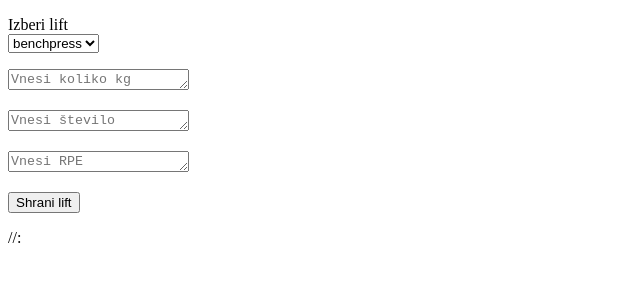
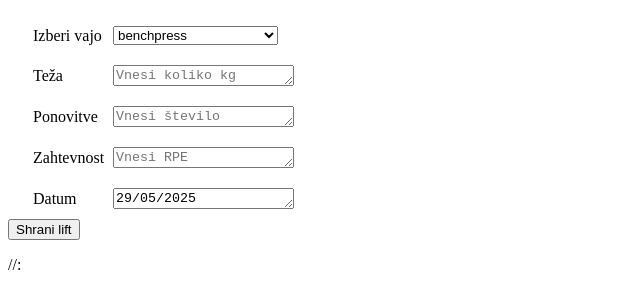
Before and after one commit to jakakriletic/gym-project, a plain HTML site: page frontend/index.html in a window 1280 px wide. Shown: the whole page, without its empty margins (0-640 px from the left). Drawn offline with Linux system fonts and the light colour scheme.

Commit message:
dodan datum (vse dela)

```diff
--- a/frontend/index.html
+++ b/frontend/index.html
@@ -4,24 +4,41 @@
     <meta charset="UTF-8">
     <meta name="viewport" content="width=device-width, initial-scale=1.0">
     <title>Document</title>
-    <link rel="style" href="./style.css">
+    <link rel="stylesheet" href="./style.css">
 </head>
 <body>
     <p></p>
-    <div id="full">Izberi lift</div>
+    <div id="full"></div>
+
+    <div class="row">
+        <label for="izbiraVaje">Izberi vajo</label>
         <select name="izbiraVaje" id="izbiraVaje">
             <option value="benchpress">benchpress</option>
             <option value="deadlift">deadlift</option>
             <option value="pullup">pullup</option>
             <option value="squat">squat</option>
         </select>
-    <p></p>
+    </div>
+    <div class="row">
+        <label for="teza">Teža</label>
         <textarea placeholder="Vnesi koliko kg" name="teza" id="teza" rows = 1 cols = 20></textarea>
-    <p></p>
+    </div>
+
+    <div class="row">
+        <label for="rep">Ponovitve</label>
         <textarea placeholder="Vnesi število ponovitev" name="rep" id="rep" rows = 1 cols = 20></textarea>
-    <p></p>
+    </div>
+
+    <div class="row">
+        <label for="rpe">Zahtevnost</label>
         <textarea placeholder="Vnesi RPE" name="rpe" id="rpe" rows = 1 cols = 20></textarea>
-    <p></p>
+    </div>
+
+    <div class="row">
+        <label for="date">Datum</label>
+        <textarea name="date" id="date" rows = 1 cols = 20></textarea>
+    </div>
+
     <button id="submit">Shrani lift</button>
     <p>//: </p> <span id="output"></span>
 
--- a/frontend/script.js
+++ b/frontend/script.js
@@ -5,6 +5,13 @@ const rpe = document.querySelector("#rpe");
 const output = document.querySelector("#output");
 const submit = document.querySelector("#submit");
 
+var date = new Date();
+var dd = String(date.getDate()).padStart(2, '0');
+var mm = String(date.getMonth() + 1).padStart(2, '0');
+var yyyy = String(date.getFullYear());
+var today = dd +'/' + mm +'/' + yyyy;
+document.querySelector("#date").innerHTML = today;
+var sqlDate = yyyy + "-" + mm + "-" + dd;
 
 
 submit.onclick = vpis;
@@ -16,13 +23,14 @@ async function vpis() {
     const teza1 = teza.value;
     const rep1 = rep.value;
     const rpe1 = rpe.value;
+    const sqlDate1 = sqlDate;
 
     const response = await fetch("http://127.0.0.1:8000/lift", {
         method: "POST",
         headers: {
             "Content-Type": "application/json"
         },
-        body: JSON.stringify({liftQ: lift1, tezaQ: teza1, repQ: rep1, rpeQ: rpe1})
+        body: JSON.stringify({liftQ: lift1, tezaQ: teza1, repQ: rep1, rpeQ: rpe1, sqlDateQ: sqlDate1})
     });
 
     const data = await response.json();
--- a/frontend/style.css
+++ b/frontend/style.css
@@ -0,0 +1,13 @@
+.row {
+display:flex;
+margin-left: 15px;
+align-items: center;
+padding: 10px;
+}
+.row label{
+    width: 70px;
+    margin-right: 10px;
+}
+#izbiraVaje{
+    width: 165px;
+}
```
Also changed, not shown: 1 other file. Lines whose indentation alone changed are shown as unchanged.
